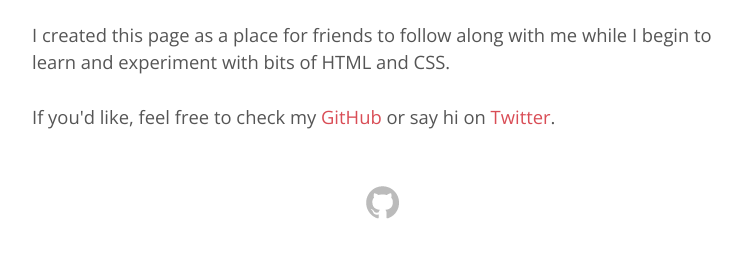
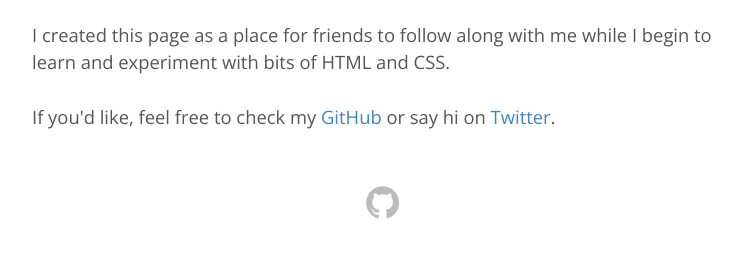
Before and after one commit to Treydor/treydor.github.io, a Jekyll site: the page built from about/index.html, in a window 1280 px wide. Shown: the part 537-795 px from the top of the page, without its empty margins (258-1014 px from the left). Built offline with Jekyll 4.4.1, drawn with Linux system fonts in a browser that asks for light colours.

Commit message:
last push for the day.  Not happy with colors

```diff
--- a/blog/inline-and-block-elements/index.html
+++ b/blog/inline-and-block-elements/index.html
@@ -84,7 +84,7 @@ title: Inline, Inline-Block &amp; Block Elements
 
         <div class="container center margin-bottom">
           <div class="example-element inline-block large">middle</div>
-          <div class="example-element inline-block remove-margin">inline-block</div>
+          <div class="example-element inline-block valign-middle remove-margin">inline-block</div>
         </div>
 
         <div class="container center">
--- a/css/style.css
+++ b/css/style.css
@@ -132,7 +132,7 @@ cite:before { content: "— " ;}
    ========================================================================== */
 
 a {
-  color: #d94d56;
+  color: #4183c4;
   text-decoration: none;
   -webkit-transition: all 0.2s ease 0s;
   -moz-transition: all 0.2s ease 0s;
@@ -449,6 +449,7 @@ nav a:hover {
 .italic { font-style: italic; }
 
 .valign-bottom { vertical-align: bottom; }
+.valign-middle { vertical-align: middle; }
 .valign-top { vertical-align: top; }
 
 .block { display: block; }
```
Also changed, not shown: 3 other files.
